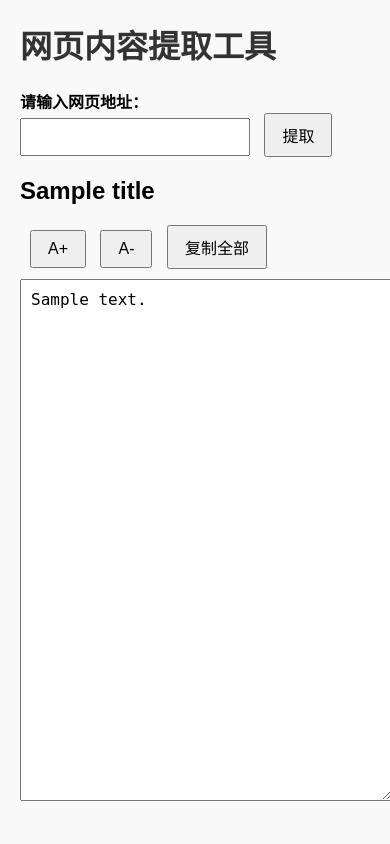
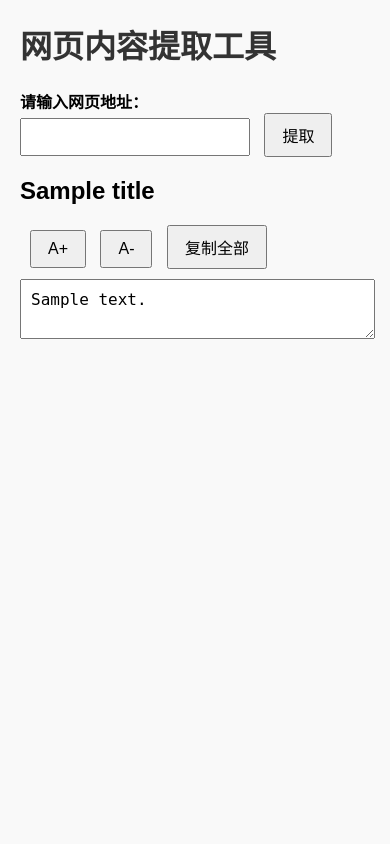
Before and after one commit to Jackluo726/web-content-extracter-ui, a Flask app: template templates/index.html in a window 390 px wide. Run offline with Flask 3, Linux system fonts and the light colour scheme; the template is opened without the code that fills it: most values are stand-ins (such as "Sample title", 1, 10 or a date in 2020).

Commit message:
feat: improve UI layout and responsiveness

```diff
--- a/templates/index.html
+++ b/templates/index.html
@@ -24,8 +24,8 @@
     }
     .controls { margin: 10px 0; }
     textarea {
-      width: 100%;
-      height: 500px;
+      width: 95%;
+      height: 95%;
       padding: 10px;
       font-size: 16px;
       font-family: monospace;
```
